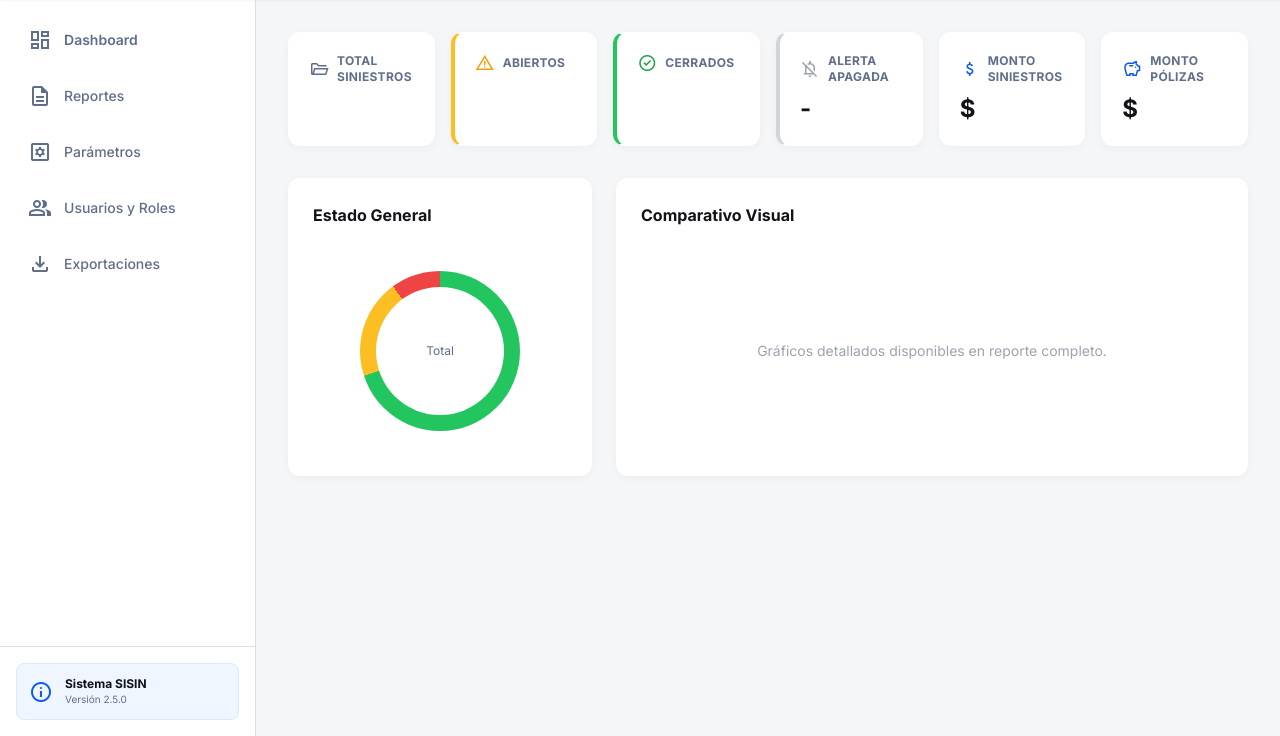
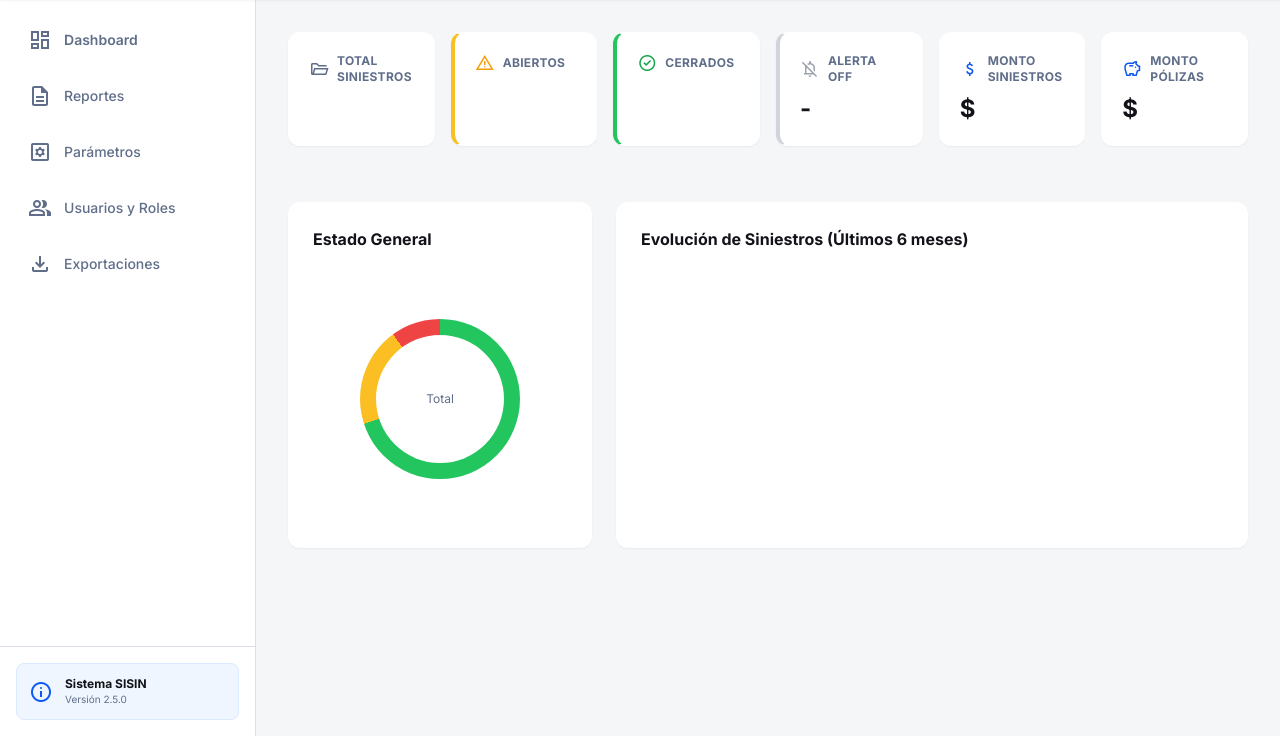
Before and after one commit to RichrdOr/SISIN-UTPL, a Django app: template SISIN_UTPL/templates/gerencia/dashboard.html in a window 1280 px wide. Shown: the part 64-800 px from the top of the page. Run offline with Django 5.2, Linux system fonts and the light colour scheme; the template is opened without the code that fills it, so the values that code supplies are empty; a map, chart or similar area stays blank; some libraries are stand-ins or nearby versions.

Commit message:
Refactor dashboard HTML for improved structure and scripts

```diff
--- a/SISIN_UTPL/templates/gerencia/dashboard.html
+++ b/SISIN_UTPL/templates/gerencia/dashboard.html
@@ -3,8 +3,10 @@
 {% block title %}Dashboard Gerencial{% endblock %}
 
 {% block content %}
-<div class="grid grid-cols-1 sm:grid-cols-2 lg:grid-cols-3 xl:grid-cols-6 gap-4">
-    <div class="flex flex-col gap-1 rounded-xl bg-white dark:bg-[#1e2430] p-5 shadow-[0_2px_8px_rgba(0,0,0,0.04)] dark:shadow-none border border-transparent dark:border-[#2a3441]">
+<script src="https://cdn.jsdelivr.net/npm/chart.js"></script>
+
+<div class="grid grid-cols-1 sm:grid-cols-2 lg:grid-cols-3 xl:grid-cols-6 gap-4 mb-6">
+    <div class="flex flex-col gap-1 rounded-xl bg-white dark:bg-[#1e2430] p-5 shadow-sm dark:shadow-none border border-transparent dark:border-[#2a3441]">
         <div class="flex items-center gap-2 mb-1">
             <span class="material-symbols-outlined text-[#606e8a] dark:text-[#9aa2b1] text-[20px]">folder_open</span>
             <p class="text-[#606e8a] dark:text-[#9aa2b1] text-xs font-bold uppercase tracking-wide">Total Siniestros</p>
@@ -12,7 +14,7 @@
         <p class="text-[#111318] dark:text-white text-2xl font-bold">{{ kpis.total }}</p>
     </div>
 
-    <div class="flex flex-col gap-1 rounded-xl bg-white dark:bg-[#1e2430] p-5 shadow-[0_2px_8px_rgba(0,0,0,0.04)] dark:shadow-none border border-l-4 border-l-amber-400 border-y-transparent border-r-transparent dark:border-y-[#2a3441] dark:border-r-[#2a3441]">
+    <div class="flex flex-col gap-1 rounded-xl bg-white dark:bg-[#1e2430] p-5 shadow-sm dark:shadow-none border border-l-4 border-l-amber-400 border-y-transparent border-r-transparent dark:border-y-[#2a3441] dark:border-r-[#2a3441]">
         <div class="flex items-center gap-2 mb-1">
             <span class="material-symbols-outlined text-amber-500 text-[20px]">warning</span>
             <p class="text-[#606e8a] dark:text-[#9aa2b1] text-xs font-bold uppercase tracking-wide">Abiertos</p>
@@ -20,7 +22,7 @@
         <p class="text-[#111318] dark:text-white text-2xl font-bold">{{ kpis.abiertos }}</p>
     </div>
 
-    <div class="flex flex-col gap-1 rounded-xl bg-white dark:bg-[#1e2430] p-5 shadow-[0_2px_8px_rgba(0,0,0,0.04)] dark:shadow-none border border-l-4 border-l-green-500 border-y-transparent border-r-transparent dark:border-y-[#2a3441] dark:border-r-[#2a3441]">
+    <div class="flex flex-col gap-1 rounded-xl bg-white dark:bg-[#1e2430] p-5 shadow-sm dark:shadow-none border border-l-4 border-l-green-500 border-y-transparent border-r-transparent dark:border-y-[#2a3441] dark:border-r-[#2a3441]">
         <div class="flex items-center gap-2 mb-1">
             <span class="material-symbols-outlined text-green-600 text-[20px]">check_circle</span>
             <p class="text-[#606e8a] dark:text-[#9aa2b1] text-xs font-bold uppercase tracking-wide">Cerrados</p>
@@ -28,8 +30,8 @@
         <p class="text-[#111318] dark:text-white text-2xl font-bold">{{ kpis.cerrados }}</p>
     </div>
 
-    <div class="flex flex-col gap-1 rounded-xl bg-white dark:bg-[#1e2430] p-5 shadow-[0_2px_8px_rgba(0,0,0,0.04)] dark:shadow-none border
-        {% if config.alerta_fuera_plazo and kpis.vencidos > 0 %}
+    <div class="flex flex-col gap-1 rounded-xl bg-white dark:bg-[#1e2430] p-5 shadow-sm dark:shadow-none border
+        {% if config.alerta_fuera_plazo and kpis.hay_vencidos_reales %}
             border-l-4 border-l-red-600 animate-pulse bg-red-50 dark:bg-red-900/10
         {% else %}
             border-l-4 border-l-gray-300
@@ -45,9 +47,9 @@
                 </span>
                 <p class="text-[#606e8a] dark:text-[#9aa2b1] text-xs font-bold uppercase tracking-wide">
                     {% if config.alerta_fuera_plazo %}
-                        Vencidos (> {{ config.dias_reporte_siniestro }} días)
+                        Vencidos
                     {% else %}
-                        Alerta Apagada
+                        Alerta Off
                     {% endif %}
                 </p>
             </div>
@@ -62,7 +64,7 @@
         </p>
     </div>
 
-    <div class="flex flex-col gap-1 rounded-xl bg-white dark:bg-[#1e2430] p-5 shadow-[0_2px_8px_rgba(0,0,0,0.04)] dark:shadow-none border border-transparent dark:border-[#2a3441]">
+    <div class="flex flex-col gap-1 rounded-xl bg-white dark:bg-[#1e2430] p-5 shadow-sm dark:shadow-none border border-transparent dark:border-[#2a3441]">
         <div class="flex items-center gap-2 mb-1">
             <span class="material-symbols-outlined text-primary text-[20px]">attach_money</span>
             <p class="text-[#606e8a] dark:text-[#9aa2b1] text-xs font-bold uppercase tracking-wide">Monto Siniestros</p>
@@ -70,7 +72,7 @@
         <p class="text-[#111318] dark:text-white text-2xl font-bold">${{ kpis.monto_siniestros }}</p>
     </div>
 
-    <div class="flex flex-col gap-1 rounded-xl bg-white dark:bg-[#1e2430] p-5 shadow-[0_2px_8px_rgba(0,0,0,0.04)] dark:shadow-none border border-transparent dark:border-[#2a3441]">
+    <div class="flex flex-col gap-1 rounded-xl bg-white dark:bg-[#1e2430] p-5 shadow-sm dark:shadow-none border border-transparent dark:border-[#2a3441]">
         <div class="flex items-center gap-2 mb-1">
             <span class="material-symbols-outlined text-primary text-[20px]">savings</span>
             <p class="text-[#606e8a] dark:text-[#9aa2b1] text-xs font-bold uppercase tracking-wide">Monto Pólizas</p>
@@ -80,7 +82,7 @@
 </div>
 
 <div class="grid grid-cols-1 lg:grid-cols-3 gap-6">
-    <div class="rounded-xl bg-white dark:bg-[#1e2430] p-6 shadow-[0_2px_8px_rgba(0,0,0,0.04)] dark:shadow-none border border-transparent dark:border-[#2a3441] flex flex-col">
+    <div class="rounded-xl bg-white dark:bg-[#1e2430] p-6 shadow-sm dark:shadow-none border border-transparent dark:border-[#2a3441] flex flex-col">
         <h3 class="text-[#111318] dark:text-white text-base font-bold mb-6">Estado General</h3>
         <div class="flex flex-1 items-center justify-center relative min-h-[200px]">
             <div class="relative size-40 rounded-full bg-[conic-gradient(var(--tw-gradient-stops))] from-green-500 via-amber-400 to-primary" style="--tw-gradient-stops: #22c55e 0% 70%, #fbbf24 70% 90%, #ef4444 90% 100%;">
@@ -92,11 +94,55 @@
         </div>
     </div>
 
-    <div class="rounded-xl bg-white dark:bg-[#1e2430] p-6 shadow-[0_2px_8px_rgba(0,0,0,0.04)] dark:shadow-none border border-transparent dark:border-[#2a3441] flex flex-col lg:col-span-2">
-        <h3 class="text-[#111318] dark:text-white text-base font-bold mb-6">Comparativo Visual</h3>
-        <div class="flex items-center justify-center h-full text-gray-400 text-sm">
-            <p>Gráficos detallados disponibles en reporte completo.</p>
+    <div class="rounded-xl bg-white dark:bg-[#1e2430] p-6 shadow-sm dark:shadow-none border border-transparent dark:border-[#2a3441] flex flex-col lg:col-span-2">
+        <h3 class="text-[#111318] dark:text-white text-base font-bold mb-4">Evolución de Siniestros (Últimos 6 meses)</h3>
+
+        <div class="relative w-full h-64">
+            <canvas id="siniestrosChart"></canvas>
         </div>
     </div>
 </div>
+
+<script>
+    document.addEventListener('DOMContentLoaded', function() {
+        const ctx = document.getElementById('siniestrosChart').getContext('2d');
+
+        // Datos que vienen desde Django
+        const labels = {{ chart_labels|safe }};
+        const data = {{ chart_data|safe }};
+
+        new Chart(ctx, {
+            type: 'bar',
+            data: {
+                labels: labels.length > 0 ? labels : ['Sin datos'], // Si no hay datos, muestra etiqueta vacía
+                datasets: [{
+                    label: 'Siniestros Reportados',
+                    data: data.length > 0 ? data : [0],
+                    backgroundColor: 'rgba(59, 130, 246, 0.8)', // Azul primary
+                    borderColor: 'rgba(59, 130, 246, 1)',
+                    borderWidth: 1,
+                    borderRadius: 6,
+                    barThickness: 40,
+                }]
+            },
+            options: {
+                responsive: true,
+                maintainAspectRatio: false,
+                scales: {
+                    y: {
+                        beginAtZero: true,
+                        grid: { color: 'rgba(156, 163, 175, 0.1)' },
+                        ticks: { stepSize: 1 }
+                    },
+                    x: {
+                        grid: { display: false }
+                    }
+                },
+                plugins: {
+                    legend: { display: false }
+                }
+            }
+        });
+    });
+</script>
 {% endblock %}
```
